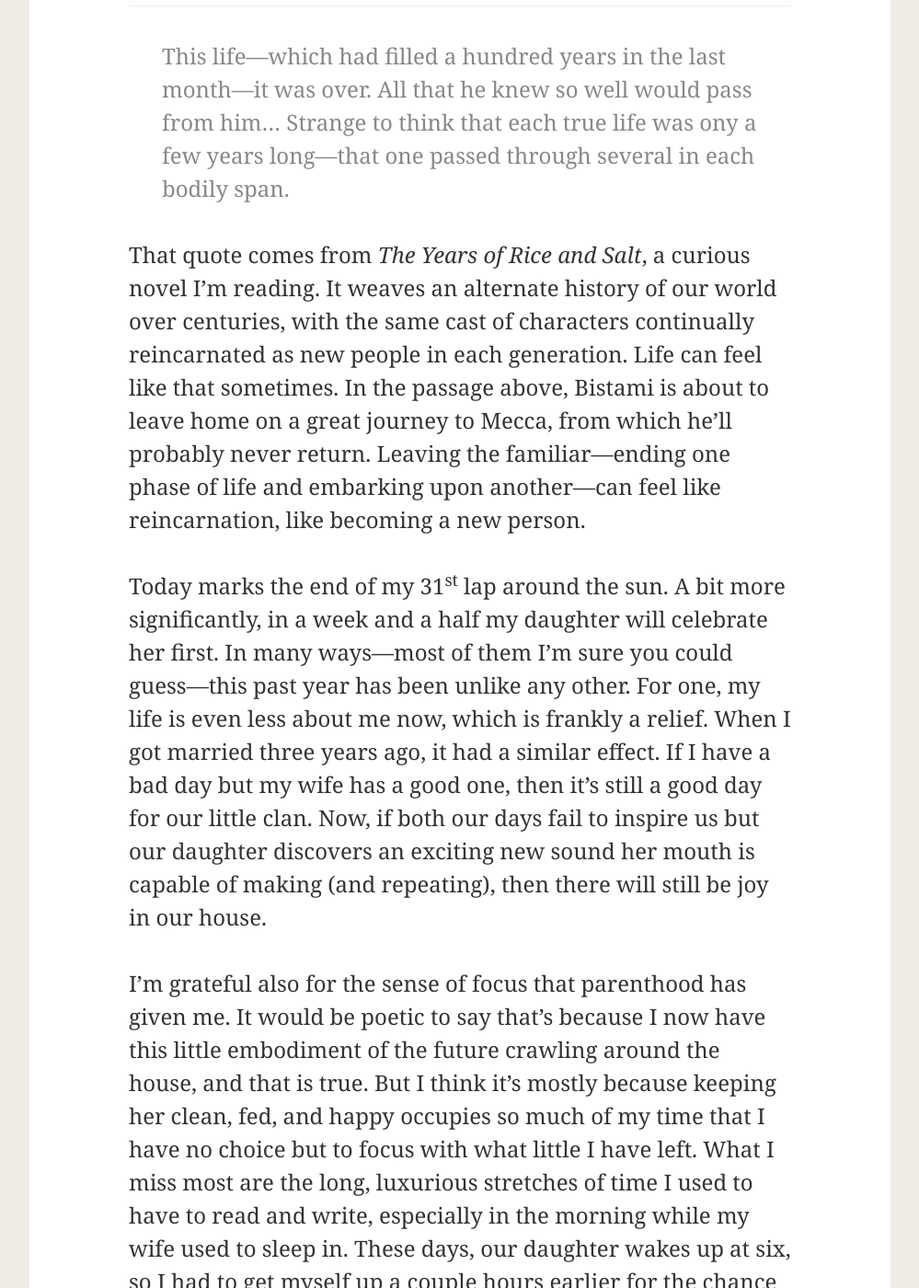
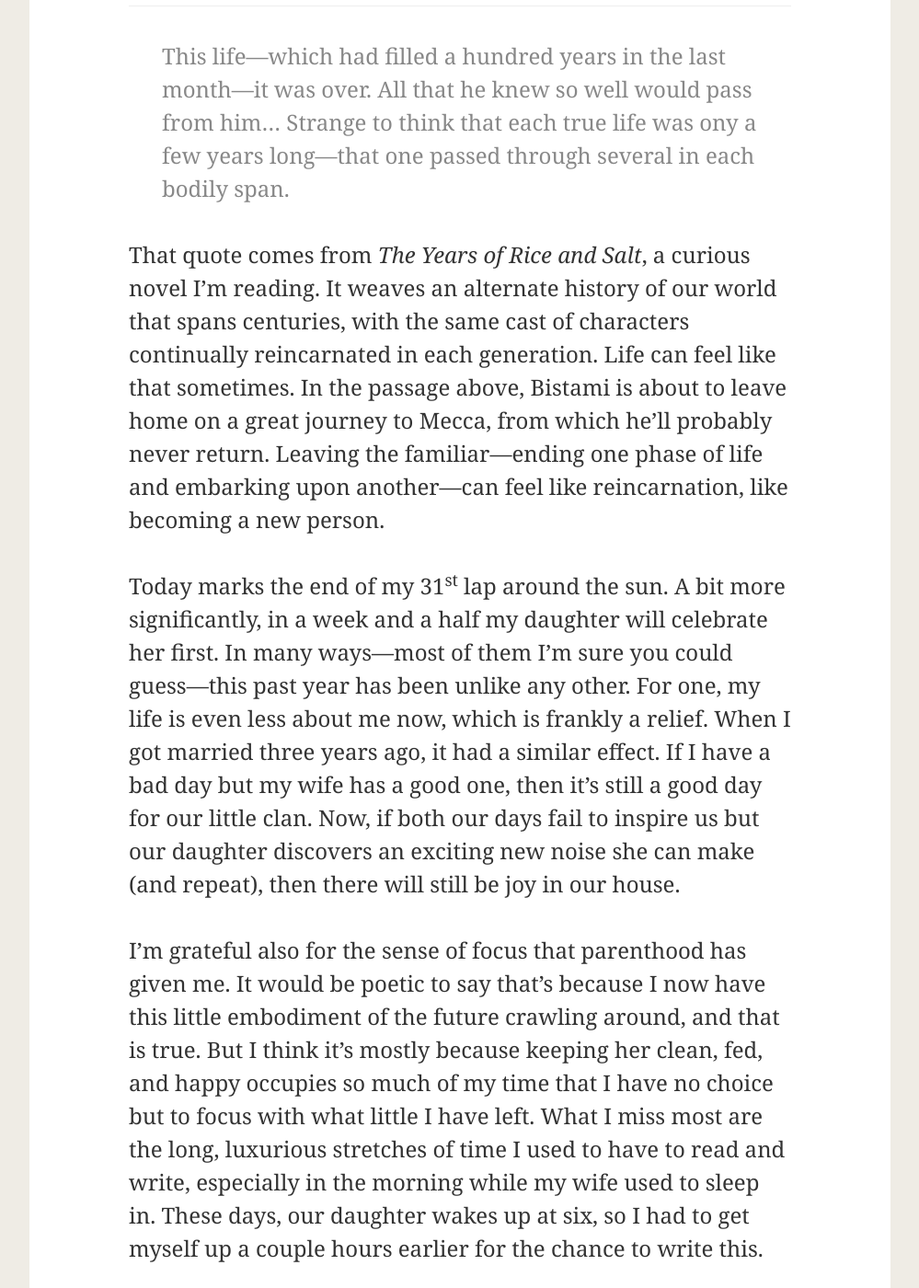
Before and after one commit to stevegrossi/blog, a Jekyll site: the page built from _posts/2017-05-06-31.md, in a window 1280 px wide and 1400 px high, scrolled down 378 px. Shown: the whole window at 92% size, without its empty margins (140-1139 px from the left). Built offline with Jekyll 4.4.1, drawn with Linux system fonts in a browser that asks for light colours; some web fonts are replaced; some of the changed text lies outside the part shown.

Commit message:
Some edits to 31

```diff
--- a/_posts/2017-05-06-31.md
+++ b/_posts/2017-05-06-31.md
@@ -8,16 +8,20 @@
 
 > This life—which had filled a hundred years in the last month—it was over. All that he knew so well would pass from him... Strange to think that each true life was ony a few years long—that one passed through several in each bodily span.
 
-That quote comes from *The Years of Rice and Salt*, a curious novel I’m reading. It weaves an alternate history of our world over centuries, with the same cast of characters continually reincarnated as new people in each generation. Life can feel like that sometimes. In the passage above, Bistami is about to leave home on a great journey to Mecca, from which he’ll probably never return. Leaving the familiar—ending one phase of life and embarking upon another—can feel like reincarnation, like becoming a new person.
+That quote comes from *The Years of Rice and Salt*, a curious novel I’m reading. It weaves an alternate history of our world that spans centuries, with the same cast of characters continually reincarnated in each generation. Life can feel like that sometimes. In the passage above, Bistami is about to leave home on a great journey to Mecca, from which he’ll probably never return. Leaving the familiar—ending one phase of life and embarking upon another—can feel like reincarnation, like becoming a new person.
 
-Today marks the end of my 31<sup>st</sup> lap around the sun. A bit more significantly, in a week and a half my daughter will celebrate her first. In many ways—most of them I’m sure you could guess—this past year has been unlike any other. For one, my life is even less about me now, which is frankly a relief. When I got married three years ago, it had a similar effect. If I have a bad day but my wife has a good one, then it's still a good day for our little clan. Now, if both our days fail to inspire us but our daughter discovers an exciting new sound her mouth is capable of making (and repeating), then there will still be joy in our house.
+Today marks the end of my 31<sup>st</sup> lap around the sun. A bit more significantly, in a week and a half my daughter will celebrate her first. In many ways—most of them I’m sure you could guess—this past year has been unlike any other. For one, my life is even less about me now, which is frankly a relief. When I got married three years ago, it had a similar effect. If I have a bad day but my wife has a good one, then it's still a good day for our little clan. Now, if both our days fail to inspire us but our daughter discovers an exciting new noise she can make (and repeat), then there will still be joy in our house.
 
-I'm grateful also for the sense of focus that parenthood has given me. It would be poetic to say that’s because I now have this little embodiment of the future crawling around the house, and that is true. But I think it’s mostly because keeping her clean, fed, and happy occupies so much of my time that I have no choice but to focus with what little I have left. What I miss most are the long, luxurious stretches of time I used to have to read and write, especially in the morning while my wife used to sleep in. These days, our daughter wakes up at six, so I had to get myself up a couple hours earlier for the chance to write this.
+I'm grateful also for the sense of focus that parenthood has given me. It would be poetic to say that’s because I now have this little embodiment of the future crawling around, and that is true. But I think it’s mostly because keeping her clean, fed, and happy occupies so much of my time that I have no choice but to focus with what little I have left. What I miss most are the long, luxurious stretches of time I used to have to read and write, especially in the morning while my wife used to sleep in. These days, our daughter wakes up at six, so I had to get myself up a couple hours earlier for the chance to write this.
 
-I have, perpetually, at the top of my to-do list a reminder: “What are you doing to make the world your daughter deserves?” If you read [my last birthday reflection](/on/30), I ended it on an optimistic note about the future of our species. While I remain hopeful, this year in politics has been something of a wake-up call to say the least. My heart breaks that the first president my daughter will remember is a man who [bragged about sexually assaulting women](https://en.wikipedia.org/wiki/Donald_Trump_and_Billy_Bush_recording) like her, and still got elected. (And I fear for the message that sends to the boys she’ll grow up with.) If there’s any good in the situation, it’s that it’s caused me to take nothing for granted. I regret that before 2017 I had never contacted a congressperson or senator, but since then I’ve made dozens of calls to my representatives. If someone actually answers, it’s usually a friendly staffer happy to “pass my thoughts along” and get back to work, but every now and then they’ll engage me in dialogue about the issue. Initially, that caught me off guard, as I’d often call with strong *feelings* about an issue but few actual arguments. That’s led me to take the time to get more informed about issues, which can only be a good thing.
+I have at the top of my to-do list a perpetual reminder:
 
-For Lent this year, I resolved to appreciate the basic humanity in most people, especially those on the other side of the aisle. Mostly, this was for the sake of my own sanity. In the wake of the election, I heard a lot of people interpret the results to mean that half the country is unrepentantly ignorant, delighted by a descent into fascism, or thinks groping women against their will is okay. If this were true, it would not be a world I could bear to live in, but I don’t think it is. I think back to Jonathan Haidt’s *The Righteous Mind* and [the idea of moral capital](/on/the-righteous-mind#moral-capital), the awareness of shared values and institutions which binds societies together. When moral capital is depleted, people retreat from the common good into selfishness, and the usual norms of human decency tend to break down. I see this election more as a symptom than a cause of that. I don’t think people voted for the president *because* he was indecent, but because decency doesn’t matter so much at this moment in our history. That’s a problem we need desperately to address. But it makes no sense—and can change nothing—to blame the canary for dying in the coal mine.
+> What are you doing to make the world your daughter deserves?
 
-In any case, as I get older, I’m finding it less and less useful to see bad outcomes as the result of bad individuals, and instead look for bad incentives or malfunctioning systems. In my profession, we have what are called “no-fault retrospectives”: when something goes wrong, we look not to attribute blame for the mistake but to identify what conditions made that mistake possible in the first place, and then try to fix them. People are much better at solving problems when they’re not on the defensive. And the more I read about the human brain and its [myriad kinks and biases](https://en.wikipedia.org/wiki/List_of_cognitive_biases)—the fewer rights I think I have to judge anyone for acting irrationally as I would see it.
+If you read [my last birthday reflection](/on/30), I ended it on an optimistic note about the future of our species. While I remain hopeful, this year in politics has been something of a wake-up call to say the least. My heart breaks that the first president my daughter will remember is a man who [bragged about sexually assaulting women](https://en.wikipedia.org/wiki/Donald_Trump_and_Billy_Bush_recording) like her, and still got elected. (And I fear for the message that sends to the boys she’ll grow up with.) If there’s any good in the situation, it’s that it’s caused me to take nothing for granted. I regret that before 2017 I had never contacted an elected representative, but since then I’ve made dozens of calls to my congresswoman and senators. If someone actually answers, it’s usually a friendly staffer eager to “pass my thoughts along” and get back to work, but every now and then they’ll engage me in dialogue about the issue. Initially, that caught me off guard, as I’d often call with strong *feelings* about an issue but few actual arguments. That’s led me to take the time to get more informed, which can only be a good thing.
 
-I’ve only just started trying to learn about systems theory, but if you’re interested I can recommend the blog post [“Patriarchy, traffic jams and complex systems”](http://gregstevens.com/2016/09/06/patriarchy-traffic-jams-complex-systems/), which illustrates the kinds of properties and effects systems have apart from those of their constituent parts. And Donella Meadows’ [“Dancing With Systems”](http://donellameadows.org/archives/dancing-with-systems/) is a delightful primer—and pleas for humility—on studying and influencing complex systems.
+For Lent this year, I resolved to appreciate the basic humanity in people, especially those on the other side of the aisle. Mostly, this was for the sake of my own sanity. In the wake of the election, I heard a lot of people interpret the results to mean that half the country is unrepentantly ignorant, delighted by a descent into fascism, or thinks groping women against their will is okay. If this were true, it would be a world I could hardly bear to live in, but I don’t think it is. I think back to Jonathan Haidt’s *The Righteous Mind* and [the idea of moral capital](/on/the-righteous-mind#moral-capital), the awareness of shared values and institutions which binds societies together. When moral capital is depleted, people retreat from the common good into selfishness, and the usual norms of human decency tend to break down. I see this election more as a symptom than a cause of that. I don’t think people voted for the president *because* of his indecent behavior, but because they feel there are more-pressing concerns in America than being decent right now. I’d like to believe we can always be decent, but still, it makes no sense—and can change nothing—to blame the canary for dying in the coal mine.
+
+In any case, as I get older, I’m finding it less and less useful to see bad outcomes as the result of bad individuals, and instead look for bad incentives or malfunctioning systems. In my profession, we have what are called “no-fault retrospectives”: when something goes wrong, we don’t look to attribute blame for the mistake but to identify what conditions made that mistake possible in the first place, and then try to fix them. People are much better at solving problems when they’re not on the defensive. And the more I read about the human brain and its [myriad weak spots and biases](https://en.wikipedia.org/wiki/List_of_cognitive_biases)—the less I feel the right to judge anyone for acting irrationally as I would see it.
+
+I’ve only just started trying to learn about systems theory, but if you’re interested I can recommend the blog post [“Patriarchy, traffic jams and complex systems”](http://gregstevens.com/2016/09/06/patriarchy-traffic-jams-complex-systems/), which illustrates the kinds of properties and effects systems have apart from those of their constituent parts. And Donella Meadows’ [“Dancing With Systems”](http://donellameadows.org/archives/dancing-with-systems/) is a delightful primer—and plea for humility—on studying and influencing complex systems.
```
